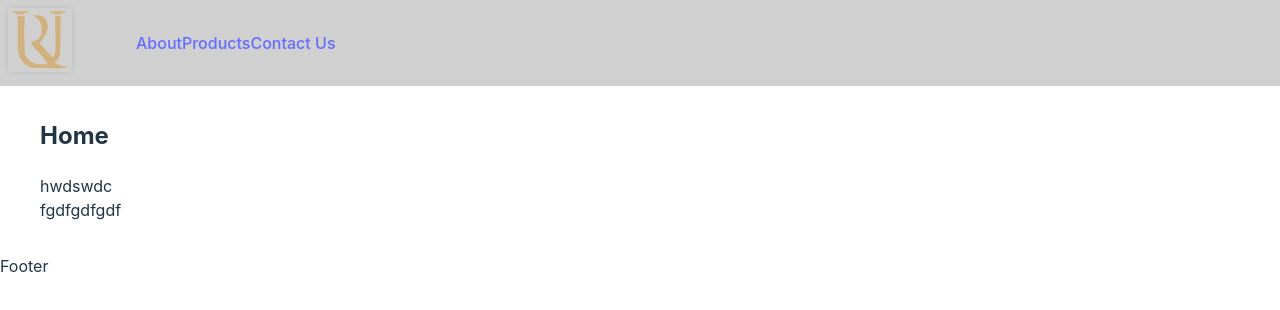
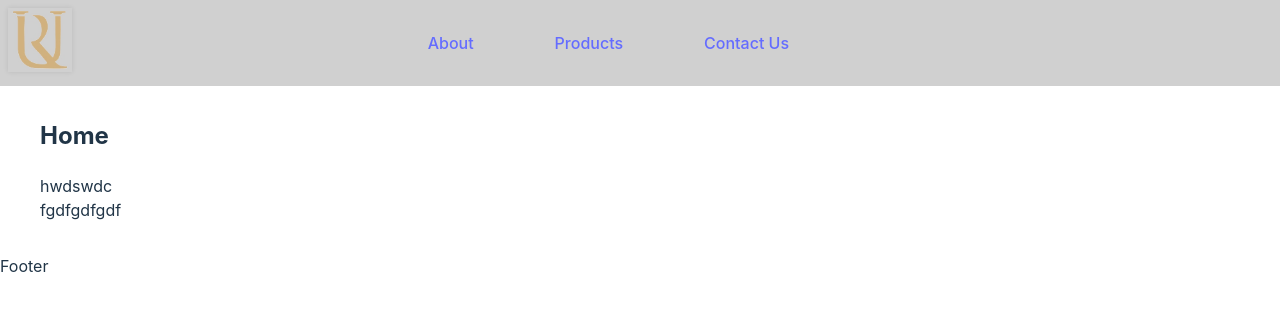
Before and after one commit to ysrckr/unalremzi-react, a React (Vite) app: page / in a window 1280 px wide. Shown: the top 310 px of the page. Built offline with nearby package versions, Linux system fonts and the light colour scheme.

Commit message:
Change justify-content in header.module.scss to space-between and add margin: auto in navigation.module.scss for mobile-navigation

```diff
--- a/src/Layouts/Header/header.module.scss
+++ b/src/Layouts/Header/header.module.scss
@@ -9,7 +9,7 @@ $devices: 'tablet', 'desktop', 'large-desktop';
     top: 0;
     left: 0;
     display: flex;
-    justify-content: start;
+    justify-content: space-between;
     align-items: center;
     gap: 4rem;
     z-index: 10;
@@ -17,6 +17,8 @@ $devices: 'tablet', 'desktop', 'large-desktop';
     padding: 0.5rem;
     background-color: #76767657;
     color: hsla(38, 34%, 59%, 1.00);
+
+
 
 
 }
--- a/src/components/Navigation/navigation.module.scss
+++ b/src/components/Navigation/navigation.module.scss
@@ -1,6 +1,7 @@
 .mobile-navigation {
   width: 100%;
   height: 100%;
+  margin: auto;
   &List {
     display: flex;
     flex-direction: column;
@@ -16,11 +17,13 @@
     @media (width < 768px) {
         display: none;
     }
+  width: 70%;
+
   &List {
     display: flex;
     align-items: center;
-    justify-content: space-evenly;
-    width: 100%;
+    justify-content: space-around;
+    width: 50%;
     height: 100%;
   }
 }
```
